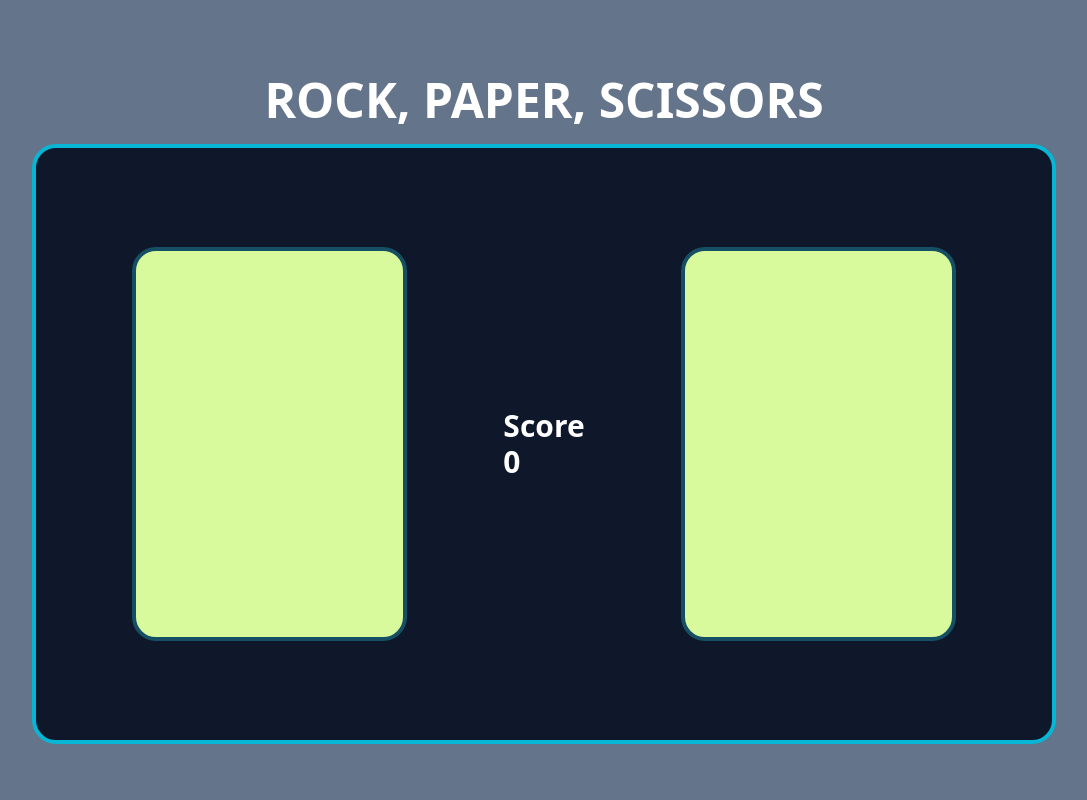
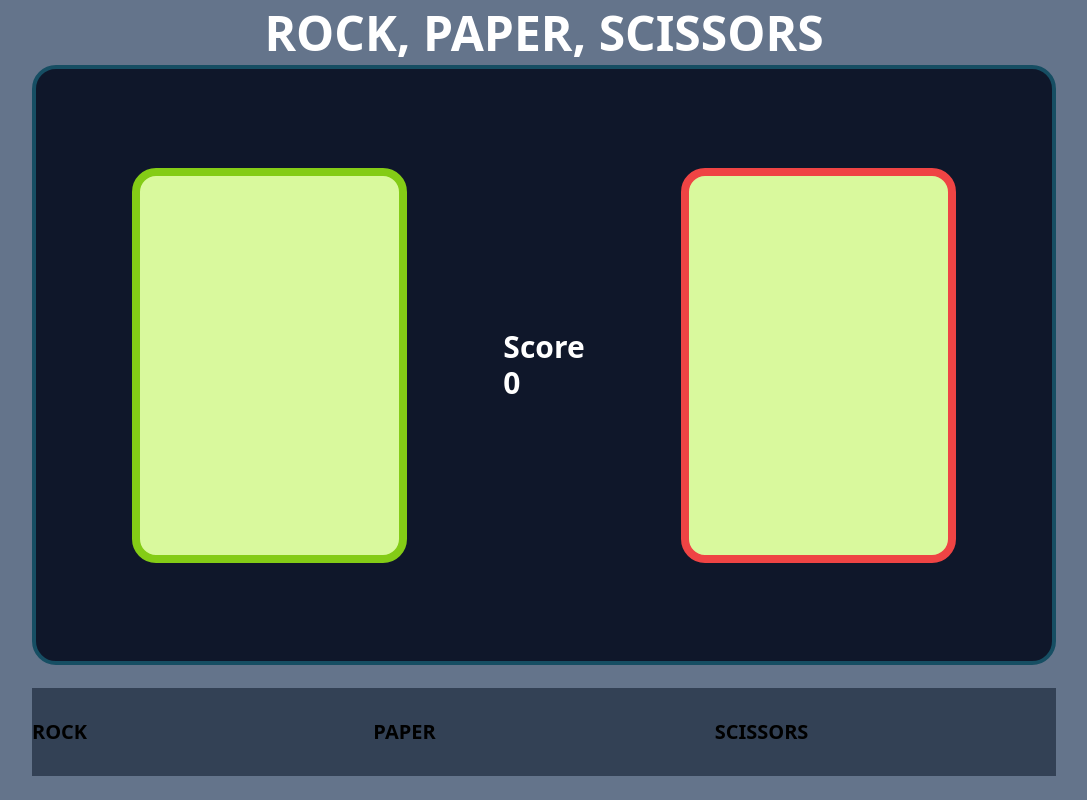
Before and after one commit to KarlVand/RPS-Battle, a React (Vite) app: page / in a window 1280 px wide. Shown: the whole page, without its empty margins (96-1183 px from the left). Built offline with nearby package versions, Linux system fonts and the light colour scheme.

Commit message:
structure + navbar

```diff
--- a/src/App.jsx
+++ b/src/App.jsx
@@ -23,7 +23,29 @@ function App() {
         <div className={Styles.computerImage}></div>
       </div>
       {/* ----- BUTTON CONTAINER ----- */}
-      <div className={Styles.buttonContainer}></div>
+      <div className={Styles.buttonContainer}>
+        <button
+          className={Styles.button}
+          onClick={() => {
+            setCount(count + 1);
+          }}>
+          Rock
+        </button>
+        <button
+          className={Styles.button}
+          onClick={() => {
+            setCount(count + 1);
+          }}>
+          Paper
+        </button>
+        <button
+          className={Styles.button}
+          onClick={() => {
+            setCount(count + 1);
+          }}>
+          Scissors
+        </button>
+      </div>
     </div>
   );
 }
--- a/src/App.module.css
+++ b/src/App.module.css
@@ -1,20 +1,39 @@
+/* ----- MAIN LAYOUT ----- */
 .container {
   @apply w-screen h-screen flex flex-col bg-slate-500 items-center justify-center;
 }
 
 .title {
-  @apply relative mt-0 text-5xl p-5 font-bold text-white;
+  @apply relative mt-0 text-5xl p-2 font-bold text-white;
 }
 
 .gameContainer {
-  @apply relative flex w-4/5 h-3/4 bg-slate-900  rounded-3xl border-cyan-500 border-4 justify-between items-center;
+  @apply relative flex w-4/5 h-3/4 bg-slate-900  rounded-3xl border-cyan-900 border-4 justify-between items-center;
+}
+
+/* ----- GAME BOARD ----- */
+.playerImage,
+.computerImage {
+  @apply w-2/6 h-2/3 bg-lime-200 m-24 rounded-3xl  border-8;
+}
+
+.playerImage {
+  @apply border-lime-500;
+}
+
+.computerImage {
+  @apply border-red-500;
 }
 
 .score {
   @apply text-3xl text-white font-bold;
 }
 
-.playerImage,
-.computerImage {
-  @apply w-2/6 h-2/3 bg-lime-200 m-24 rounded-3xl border-cyan-900 border-4;
+/* ----- GAME BUTTONS ----- */
+
+.buttonContainer {
+  @apply flex w-4/5 h-1/6 justify-center items-center;
 }
+.button {
+  @apply flex uppercase font-extrabold bg-slate-700 text-xl text-center w-2/6 h-2/3 justify-between items-center;
+}
```
Also changed, not shown: 1 other file (tests, documents, lock files or other folders).
